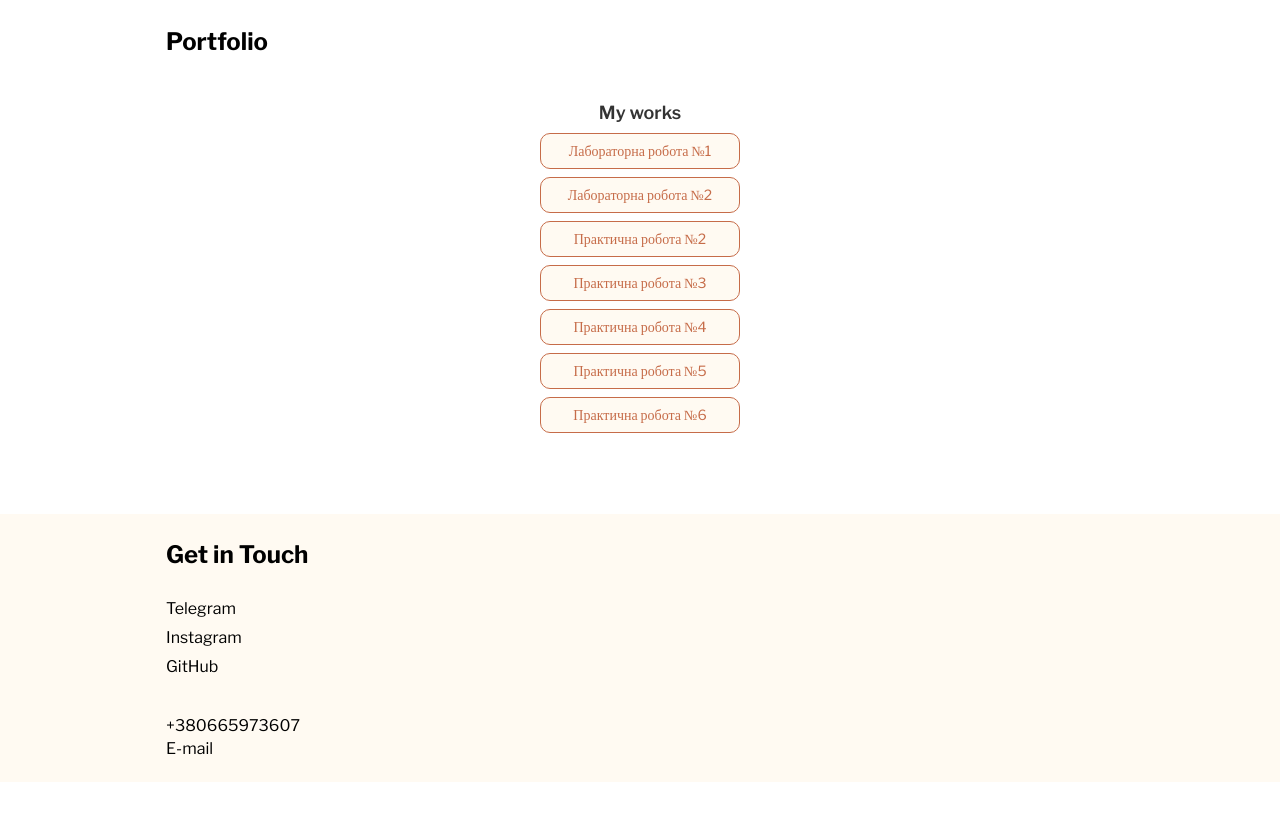
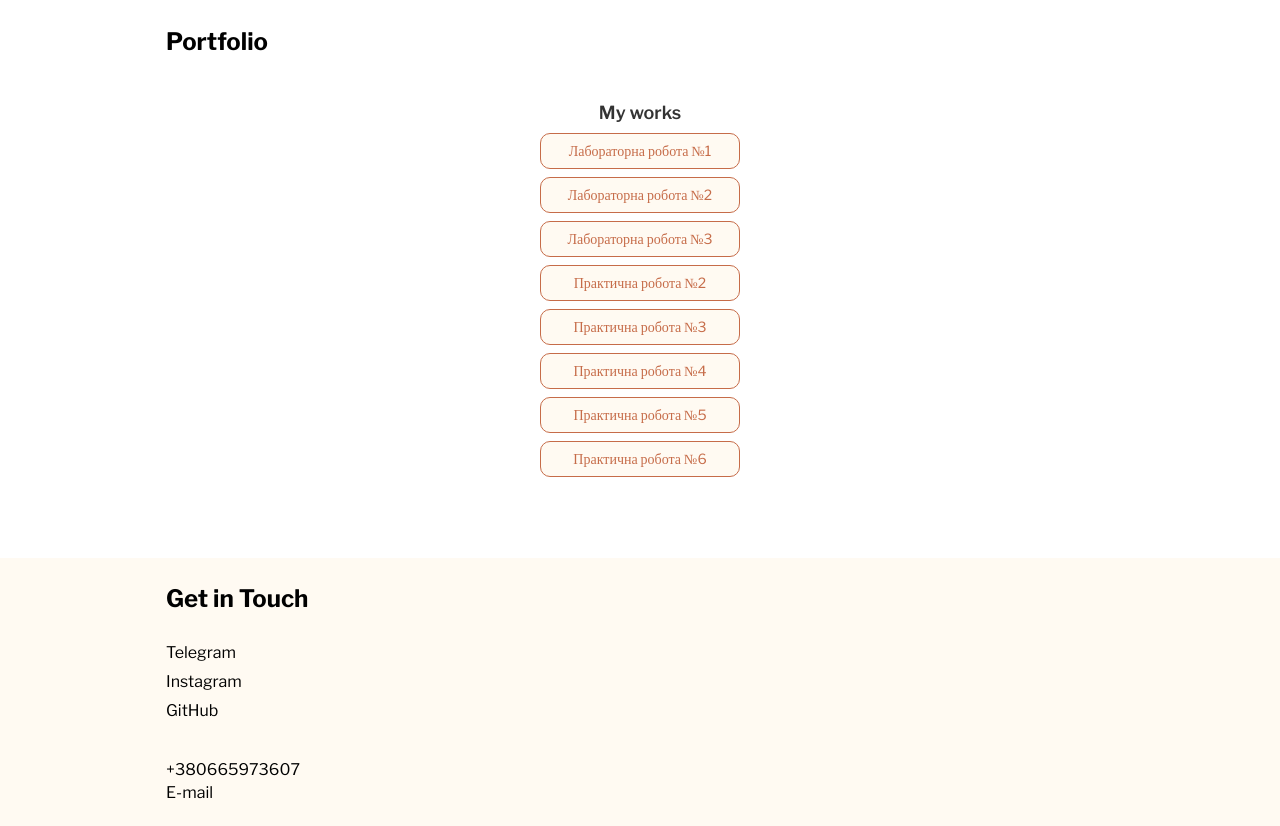
Before and after one commit to talyafedoriv/talyafedoriv.github.io, a plain HTML site: page index.html in a window 1280 px wide. Shown: the part 1540-2366 px from the top of the page. Before the commit the page ends 2322 px from the top, so only its background shows below. Drawn offline with nearby package versions, Linux system fonts and the light colour scheme.

Commit message:
Update index.html

```diff
--- a/index.html
+++ b/index.html
@@ -121,6 +121,7 @@
         <h3>My works</h3>
         <a href="./LR1/index.html">Лабораторна робота №1</a>
         <a href="./LR2/index.html">Лабораторна робота №2</a>
+        <a href="./LR3/index.html">Лабораторна робота №3</a>
         <a href="./PR2/index.html">Практична робота №2</a>
         <a href="./PR3/index.html">Практична робота №3</a>
         <a href="./PR4/myLoc.html">Практична робота №4</a>
```
